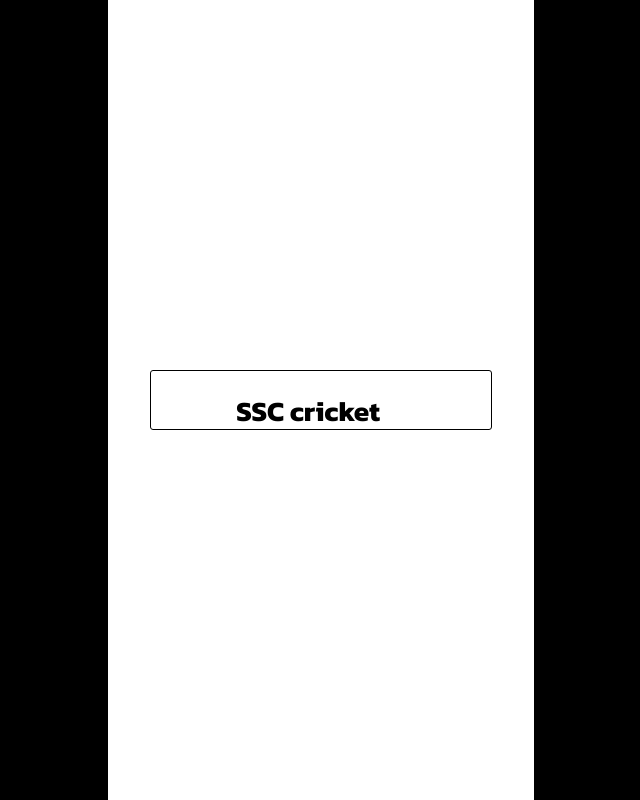
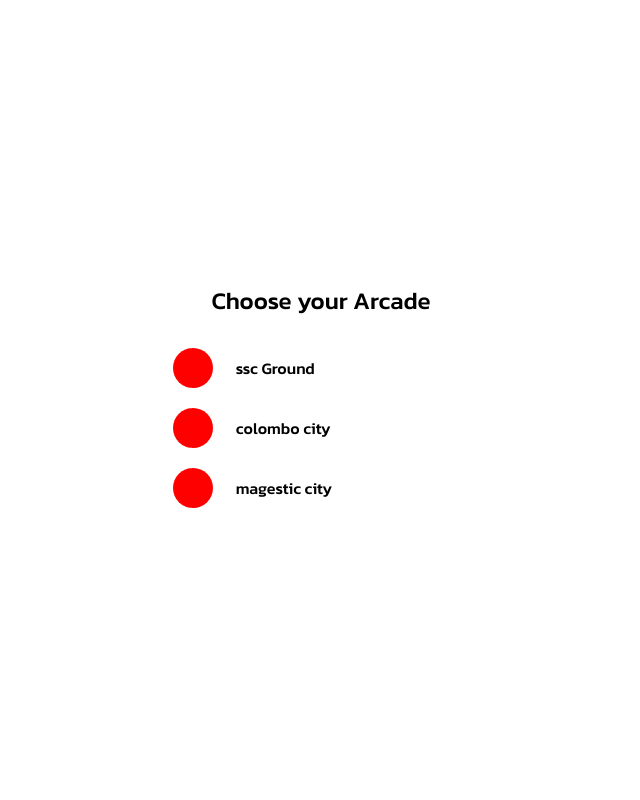
Before and after one commit to TiOlabs/SportZi-FrontEnd, a React (Create React App) app: page /ChooseArchade in a window 1280 px wide. Shown: the whole page, without its empty margins (319-959 px from the left). Built offline with nearby package versions, Linux system fonts and the light colour scheme; no server answers.

Commit message:
create arcade cards

```diff
--- a/src/components/ArcadeCardForMannager.tsx
+++ b/src/components/ArcadeCardForMannager.tsx
@@ -1,15 +1,32 @@
 import React from "react";
 import { Row, Col } from "antd";
-const ArcadeCardForMannager = () => {
+import { AdvancedImage } from "@cloudinary/react";
+const ArcadeCardForMannager = (props: any) => {
   return (
     <>
+      <style>
+        @import
+        url('https://fonts.googleapis.com/css2?family=Kanit:ital,wght@0,100;0,200;0,300;0,400;0,500;0,600;0,700;0,800;0,900;1,100;1,200;1,300;1,400;1,500;1,600;1,700;1,800;1,900&display=swap')
+      </style>
       <Row
         style={{
+          display: "flex",
+          justifyContent: "center",
+          alignItems: "center",
+          alignContent: "center",
           width: "80%",
           height: "60px",
-          border: "1px solid black",
           borderRadius: "3px",
+          transition: "transform 0.2s",
         }}
+        onMouseEnter={(e) => {
+          e.currentTarget.style.transform = "scale(1.05)";
+          e.currentTarget.style.boxShadow = "0px 0px 2px 0px #808080";
+        }} // Scale up on hover and change box shadow
+        onMouseLeave={(e) => {
+          e.currentTarget.style.transform = "scale(1)";
+          e.currentTarget.style.boxShadow = "0px 0px 0px 0px #808080";
+        }} // Reset scale and box shadow when not hovering
       >
         <Col
           xs={6}
@@ -19,17 +36,32 @@ const ArcadeCardForMannager = () => {
             alignItems: "center",
           }}
         >
-          <div style={{ borderRadius: "50%" }}></div>
+          <div
+            style={{
+              borderRadius: "50%",
+              backgroundColor: "red",
+              width: "40px",
+              height: "40px",
+            }}
+          ></div>
         </Col>
         <Col
           xs={18}
           style={{
             display: "flex",
-
             alignItems: "center",
           }}
         >
-          <h1>SSC cricket</h1>
+          <p
+            style={{
+              fontSize: "16px",
+              fontWeight: "500",
+              color: "#000",
+              fontFamily: "kanit",
+            }}
+          >
+            {props.name}
+          </p>
         </Col>
       </Row>
     </>
--- a/src/pages/login/chooseArcade.tsx
+++ b/src/pages/login/chooseArcade.tsx
@@ -1,12 +1,29 @@
 import { Col, Row } from "antd";
-import React from "react";
+import React, { useEffect } from "react";
 import ArcadeCardForMannager from "../../components/ArcadeCardForMannager";
+import axiosInstance from "../../axiosInstance";
 
 const ChooseArcade = () => {
+  useEffect(() => {
+    console.log("useeffect");
+    axiosInstance
+      .get("/api/auth/getchoosenArcade/")
+      .then((res) => {
+        console.log("kanishka", res.data);
+      })
+      .catch((err) => {
+        console.log("errorrrrrrrrrr", err);
+      });
+  }, []);
+
   return (
     <>
+      <style>
+        overflowY: "hidden", @import
+        url('https://fonts.googleapis.com/css2?family=Kanit:ital,wght@0,100;0,200;0,300;0,400;0,500;0,600;0,700;0,800;0,900;1,100;1,200;1,300;1,400;1,500;1,600;1,700;1,800;1,900&display=swap')
+      </style>
       <Row style={{ width: "100%", height: "100vh" }}>
-        <Col xs={8} style={{ backgroundColor: "#000" }}></Col>
+        <Col xs={8}></Col>
         <Col
           xs={8}
           style={{
@@ -17,9 +34,22 @@ const ChooseArcade = () => {
             alignItems: "center",
           }}
         >
-          <ArcadeCardForMannager />
+          <p
+            style={{
+              fontSize: "24px",
+              fontWeight: "500",
+              color: "#000",
+              fontFamily: "kanit",
+              marginBottom: "20px",
+            }}
+          >
+            Choose your Arcade
+          </p>
+          <ArcadeCardForMannager name="ssc Ground" />
+          <ArcadeCardForMannager name="colombo city" />
+          <ArcadeCardForMannager name="magestic city" />
         </Col>
-        <Col xs={8} style={{ backgroundColor: "#000" }}></Col>
+        <Col xs={8}></Col>
       </Row>
     </>
   );
```
